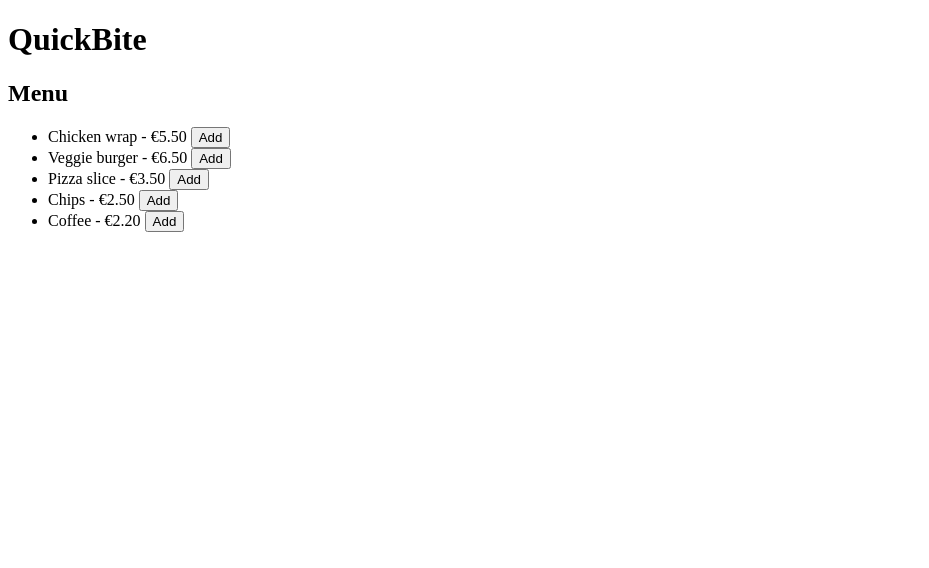
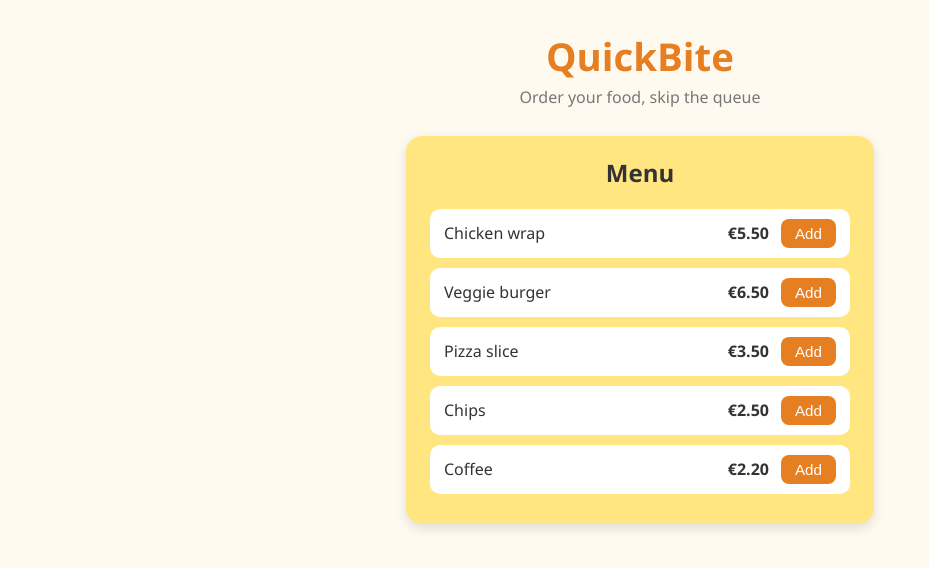
Before and after one commit to michaeljamescarroll/QuickBite-Prototype, a plain HTML site: page index.html in a window 1280 px wide. Shown: the whole page, without its empty margins (0-929 px from the left). Drawn offline with Linux system fonts and the light colour scheme.

Commit message:
SCRUM 7 Add CSS styles to menu page

```diff
--- a/index.html
+++ b/index.html
@@ -3,12 +3,16 @@
 <head>
   <meta charset="UTF-8">
   <title>QuickBite</title>
+  <link rel="stylesheet" href="style.css">
 </head>
 <body>
   <h1>QuickBite</h1>
+  <p class="tagline">Order your food, skip the queue</p>
 
-  <h2>Menu</h2>
-  <ul id="menu-list"></ul>
+  <section id="menu">
+    <h2>Menu</h2>
+    <ul id="menu-list"></ul>
+  </section>
 
   <script>
     // SCRUM-7 Browse the menu
@@ -24,16 +28,21 @@
 
     MENU_ITEMS.forEach(function (item) {
       const li = document.createElement("li");
-      li.textContent = item.name + " - €" + item.price.toFixed(2) + " ";
+      const name = document.createElement("span");
+      name.textContent = item.name;
+
+      const price = document.createElement("span");
+      price.className = "price";
+      price.textContent = "€" + item.price.toFixed(2);
 
       const btn = document.createElement("button");
       btn.textContent = "Add";
       btn.onclick = function () {
-        // hook for SCRUM-8 (cart)
+        // hook for SCRUM-8 ;)
         if (typeof addToCart === "function") addToCart(item);
       };
 
-      li.appendChild(btn);
+      li.append(name, price, btn);
       list.appendChild(li);
     });
   </script>
--- /dev/null
+++ b/style.css
@@ -0,0 +1,68 @@
+body {
+  font-family: "Segoe UI", Helvetica, Arial, sans-serif;
+  background: #fffaf0;
+  color: #333;
+  margin: 0;
+  padding: 30px 16px;
+  text-align: center;
+}
+
+h1 {
+  font-size: 2.4rem;
+  margin: 0 0 4px;
+  color: #e67e22;
+}
+
+.tagline {
+  margin: 0 0 28px;
+  color: #777;
+}
+
+#menu {
+  max-width: 420px;
+  margin: 0 auto;
+  background: #ffe680;
+  border-radius: 16px;
+  padding: 20px 24px;
+  box-shadow: 0 4px 12px rgba(0, 0, 0, 0.12);
+}
+
+h2 {
+  margin-top: 0;
+}
+
+ul {
+  list-style: none;
+  padding: 0;
+  margin: 0;
+}
+
+li {
+  display: flex;
+  justify-content: space-between;
+  align-items: center;
+  background: #fff;
+  border-radius: 10px;
+  padding: 10px 14px;
+  margin-bottom: 10px;
+  text-align: left;
+}
+
+.price {
+  font-weight: bold;
+  margin: 0 12px 0 auto;
+}
+
+button {
+  background: #e67e22;
+  color: #fff;
+  border: none;
+  border-radius: 8px;
+  padding: 6px 14px;
+  cursor: pointer;
+  font-size: 0.95rem;
+}
+
+button:hover {
+  background: #cf6d17;
+}
```
